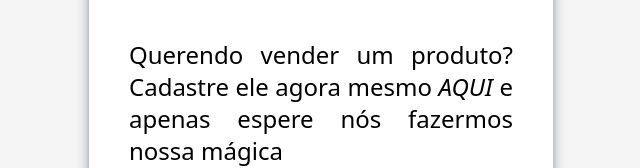
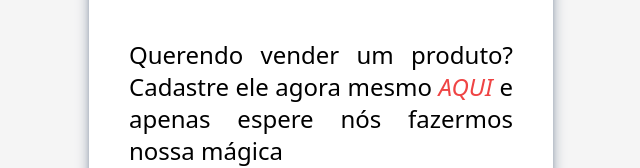
Before and after one commit to rSaydelleS/fast-in, a React (Vite) app in the folder Front-End/ecommerce/: page /sobre in a window 1280 px wide. Shown: the part 481-649 px from the top of the page, without its empty margins (319-959 px from the left). Built offline with nearby package versions, Linux system fonts and the light colour scheme.

Commit message:
Adicionando o estilo do span

```diff
--- a/Front-End/ecommerce/src/View/Sobre/Sobre.jsx
+++ b/Front-End/ecommerce/src/View/Sobre/Sobre.jsx
@@ -14,7 +14,7 @@ const Sobre = () => {
           <p className="w-96">
             Querendo vender um produto? Cadastre ele agora mesmo{" "}
             <Link to={"/cadastrar"}>
-              <span className="italic hover:border-b-2 hover:border-black transition-all ease-in-out duration-200">
+              <span className="text-red-500 italic hover:text-black hover:border-b-2 hover:border-black transition-all ease-in-out duration-200">
                 AQUI
               </span>
             </Link>{" "}
```
